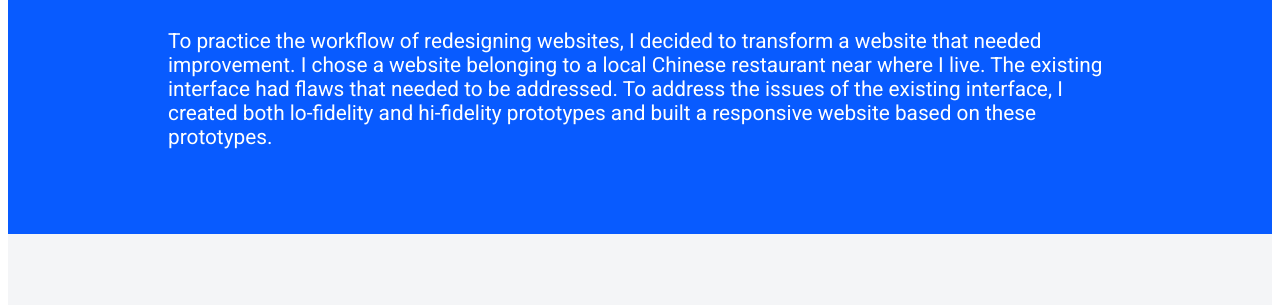
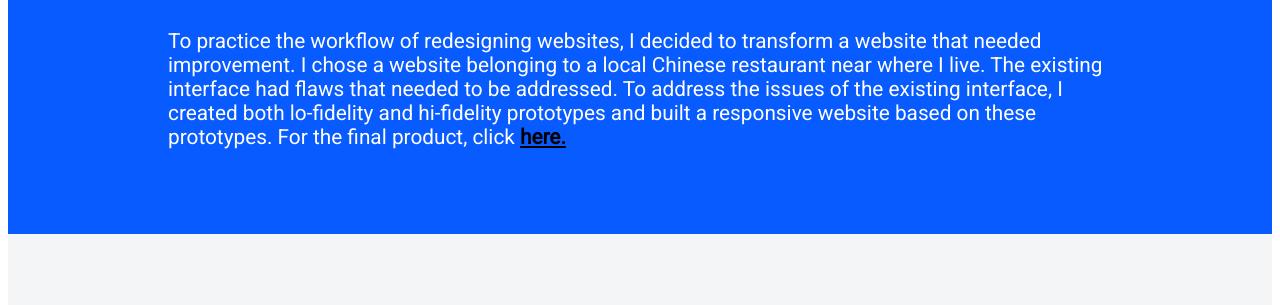
Before and after one commit to faizaanvidhani/responsive-redesign, a plain HTML site: page index.html in a window 1280 px wide. Shown: the part 164-469 px from the top of the page. Drawn offline with Linux system fonts and the light colour scheme.

Commit message:
Update index.html

```diff
--- a/index.html
+++ b/index.html
@@ -20,7 +20,7 @@
         that needed improvement. I chose a website belonging to a local Chinese restaurant near
         where I live. The existing interface had flaws that needed to be addressed. To address the issues
         of the existing interface, I created both lo-fidelity and hi-fidelity prototypes and built a
-        responsive website based on these prototypes.
+        responsive website based on these prototypes. For the final product, click <a class="black-link" href="https://faizaanvidhani.github.io/chinese-restaurant-redesign/">here.</a>
       </p>
     </div>
 
@@ -166,7 +166,7 @@
         Using the high-fidelity prototypes, I built the page using HTML and CSS!
         Note that buttons and navigational elements are replaced with dummy elements. Click
         <a class="black-link" href="https://chinaonecarrollton.menucities.com/default.aspx">HERE</a> to
-        visit the current website. Click <a class="black-link" href="https://ecstaticgoat777.github.io/chinese-restaurant-redesign/">HERE</a>
+        visit the current website. Click <a class="black-link" href="https://faizaanvidhani.github.io/chinese-restaurant-redesign/">HERE</a>
         to visit the redesigned website! Alternatively, copy and paste the links below.
       </p>
       <ul>
@@ -174,7 +174,7 @@
           <a class="black-link" href="https://chinaonecarrollton.menucities.com/default.aspx">https://chinaonecarrollton.menucities.com/default.aspx</a>
         </li>
         <li>
-          <a class="black-link" href="https://ecstaticgoat777.github.io/chinese-restaurant-redesign/">https://ecstaticgoat777.github.io/chinese-restaurant-redesign/</a>
+          <a class="black-link" href="https://faizaanvidhani.github.io/chinese-restaurant-redesign/">https://faizaanvidhani.github.io/chinese-restaurant-redesign/</a>
         </li>
       </ul>
     </div>
```
